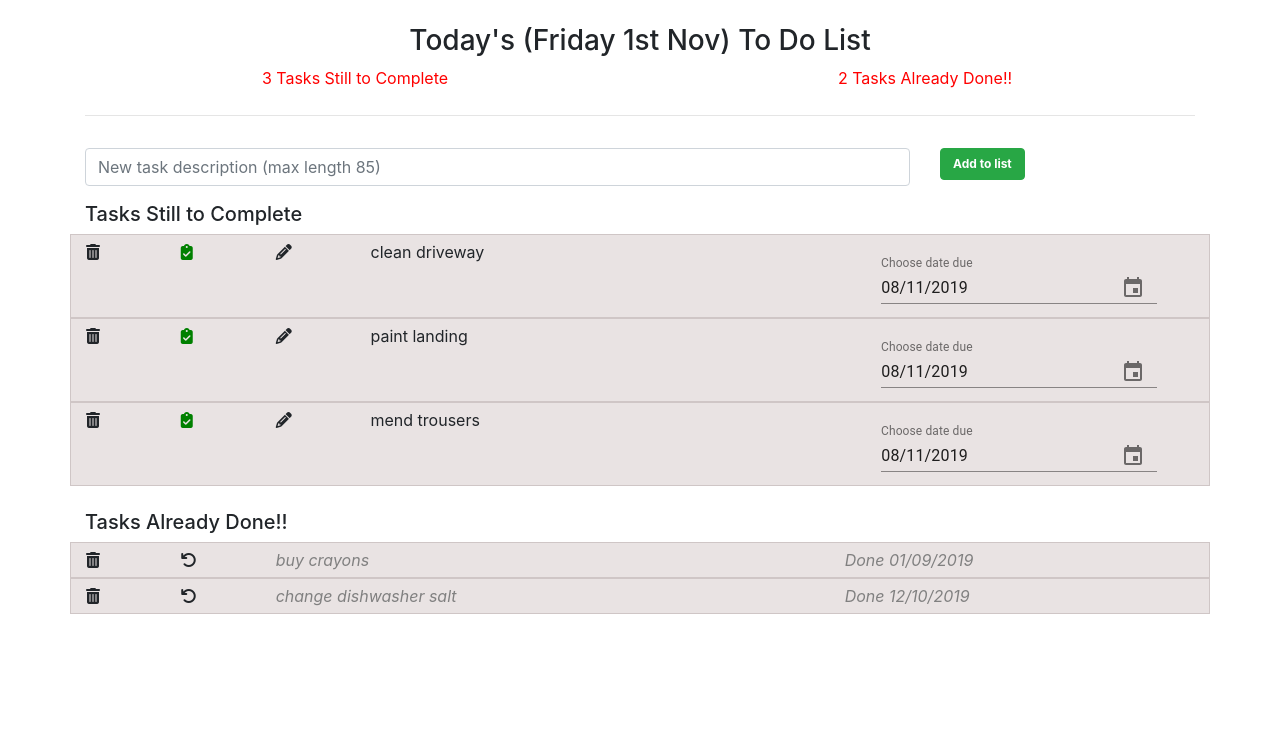
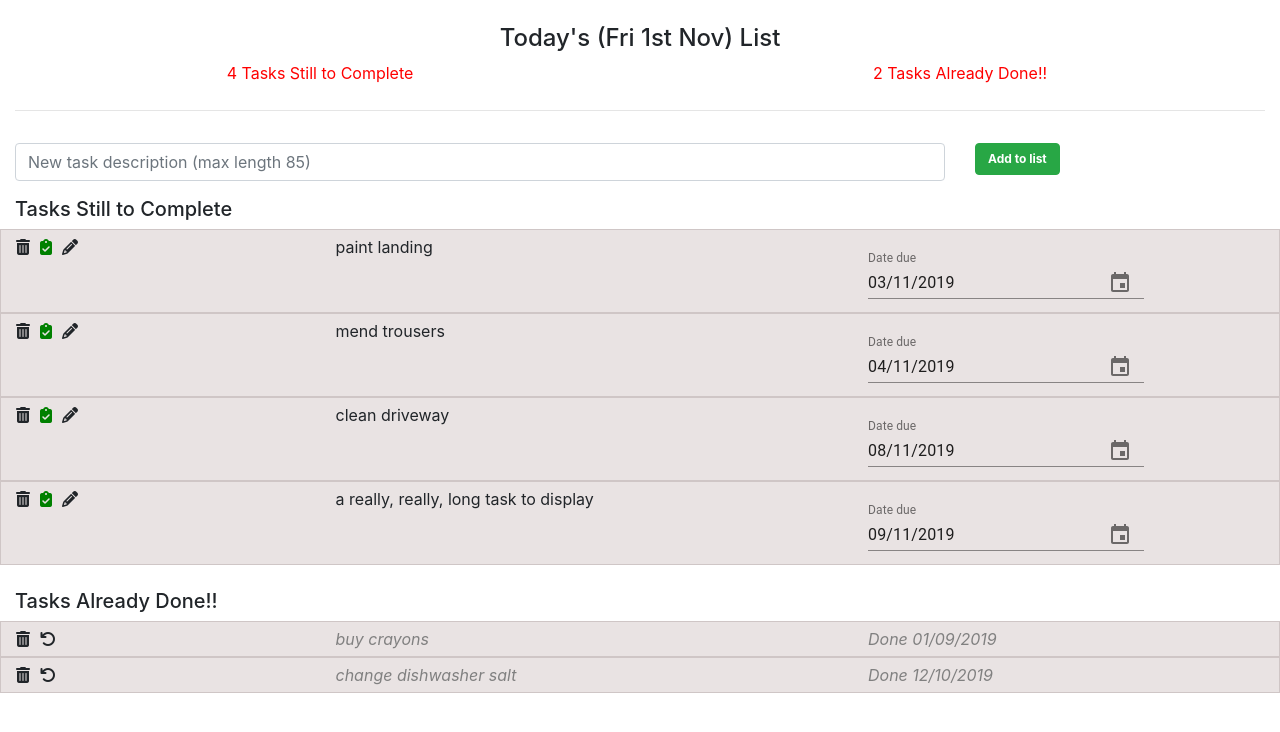
Before and after one commit to helenjgardner/final_todo_application, a React (Create React App) app: page / in a window 1280 px wide. Shown: the top 732 px of the page. Built offline with nearby package versions, Linux system fonts and the light colour scheme.

Commit message:
fixed bug in delete done task

```diff
--- a/src/App.css
+++ b/src/App.css
@@ -1,4 +1,4 @@
-h2, h3 {
+h2, h3, h4 {
   text-align: center;
 }
 
--- a/src/App.js
+++ b/src/App.js
@@ -17,11 +17,11 @@ class App extends React.Component {
       },
       {
         text: "paint landing", completed: false,
-        dateDue: moment().add(7, 'days').format("YYYY-MM-DD"), dateDone: "", id: uuid()
+        dateDue: moment().add(2, 'days').format("YYYY-MM-DD"), dateDone: "", id: uuid()
       },
       {
         text: "mend trousers", completed: false,
-        dateDue: moment().add(7, 'days').format("YYYY-MM-DD"), dateDone: "", id: uuid()
+        dateDue: moment().add(3, 'days').format("YYYY-MM-DD"), dateDone: "", id: uuid()
       },
       {
         text: "change dishwasher salt", completed: true,
@@ -30,6 +30,10 @@ class App extends React.Component {
       {
         text: "buy crayons", completed: true,
         dateDue: "", dateDone: "2019-09-01", id: uuid()
+      },
+      {
+        text: "a really, really, long task to display", completed: false,
+        dateDue: moment().add(8, 'days').format("YYYY-MM-DD"), dateDone: "2019-09-01", id: uuid()
       }
     ]
   }
@@ -101,6 +105,10 @@ class App extends React.Component {
 
   // called to edit an incomplete task - user cannot edit a done task
   editTask = (id, newText) => {
+    if (newText === "") {
+      alert('Task cannot be blank - please try again');
+      return;
+    }
     const tasksCopy = this.state.tasks.slice();
     tasksCopy.forEach(item => {
       if (item.id === id) { item.text = newText };
@@ -123,8 +131,8 @@ class App extends React.Component {
     return (
       <div>
         <br />
-        <h3> Today's ({moment().format("dddd Do MMM")}) To Do List </h3>
-        <div className="container">
+        <h4> Today's ({moment().format("ddd Do MMM")}) List </h4>
+        <div className="container-fluid">
           <div className="row" id="totalItem">
             <hr />
             <TotalItemStatus count={tasksToDo.length} text="Tasks Still to Complete" />
--- a/src/TaskComplete.js
+++ b/src/TaskComplete.js
@@ -6,7 +6,7 @@ import moment from 'moment';
 class TaskComplete extends React.Component {
     handleClick = (ev) => {
         if (window.confirm('Are you sure you want to delete?')) {
-            this.props.deleteTaskFunc(ev.currentTarget.dataset.div_id);
+            this.props.deleteTaskFunc(this.props.id);
         }
     }
     handleClickUnDone = () => {
@@ -18,18 +18,14 @@ class TaskComplete extends React.Component {
         return (
 
             <div className="row done">
-                <div className="col-6 col-sm-1"
-                    data-div_id={this.props.id}
-                    onClick={this.handleClick}>
-                    <i className="fas fa-trash-alt" title="Delete Task" >
+                <div className="col-12 col-sm-3">
+                    <i className="fas fa-trash-alt pad" title="Delete Task" onClick={this.handleClick} >
                     </i>
-                </div>
-                <div className="col-6 col-sm-1" >
                     <i className="fas fa-undo" onClick={this.handleClickUnDone}
                     title="Mark task incomplete"></i>
                 </div>
 
-                <div className="col-12 col-sm-6 greyItalic" >
+                <div className="col-12 col-sm-5 greyItalic" >
                     {this.props.task}
                 </div>
 
--- a/src/TaskToDo.css
+++ b/src/TaskToDo.css
@@ -13,3 +13,7 @@
 .green{
   color: green;
 }
+
+.pad{
+  margin-right: 10px;
+}
--- a/src/TaskToDo.js
+++ b/src/TaskToDo.js
@@ -35,34 +35,30 @@ class TaskToDo extends React.Component {
     render() {
         return (
             <div className="row toDo">
-                <div className="col-3 col-sm-1">
-                    <i className="fas fa-trash-alt"
+                <div className="col-4 col-sm-3">
+                    <i className="fas fa-trash-alt pad"
                         title="Delete Task"
                         onClick={this.handleClickDel}>
                     </i>
-                </div>
-                <div className="col-3 col-sm-1 ">
-                    <i className="fas fa-clipboard-check green"
+                    <i className="fas fa-clipboard-check green pad"
                         title="Mark as Done"
                         onClick={this.handleClickDone} >
                     </i>
-                </div>
-                <div className="col-3 col-sm-1">
                     <i className="fas fa-pencil-alt"
                         title="Edit"
                         onClick={this.handleClickEdit} >
                     </i>
                 </div>
-                <div className="col-12 col-sm-5">
+                <div className="col-8 col-sm-5">
                     {this.props.task}
                 </div>
                 <div className="col-12 col-sm-4" >
                     <MuiPickersUtilsProvider utils={DateFnsUtils}>
-                        <Grid container justify="space-around" alignItems="center">
+                        <Grid container>
                             <KeyboardDatePicker
                                 margin="normal"
                                 id="date-picker-dialog"
-                                label="Choose date due"
+                                label="Date due"
                                 format="dd/MM/yyyy"
                                 value={this.props.dateDue}
                                 minDate={moment()}
```
